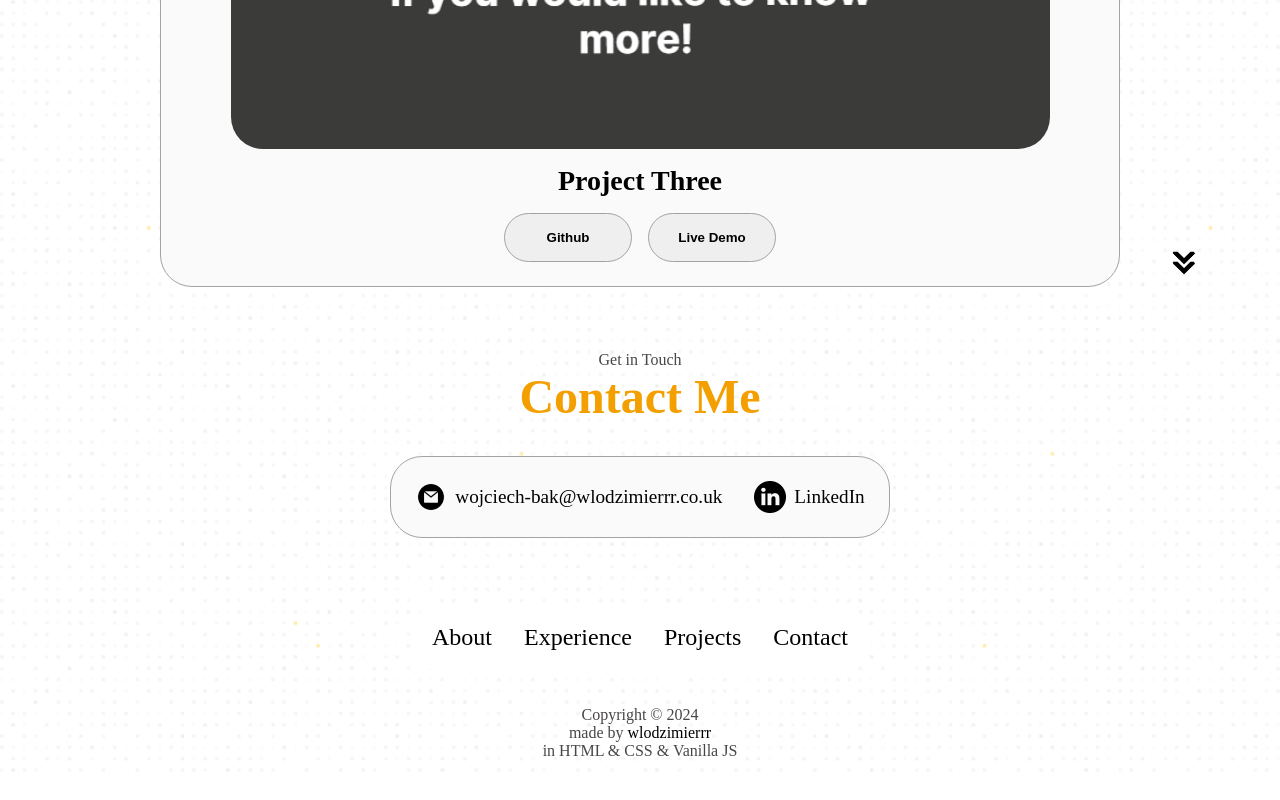
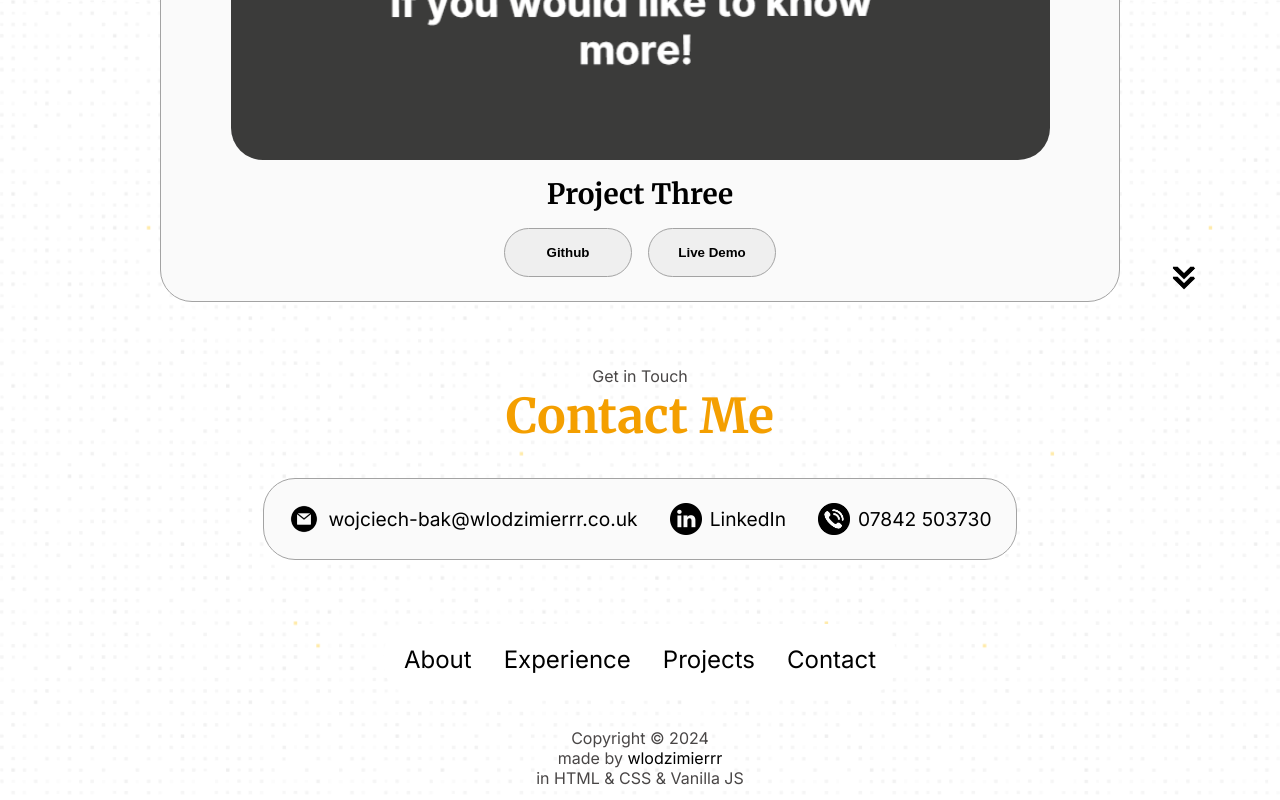
Before and after one commit to wlodzimierrr/website, a plain HTML site: page index.html in a window 1280 px wide. Shown: the part 3838-4638 px from the top of the page. Before the commit the page ends 4616 px from the top, so only its background shows below. Drawn offline with Linux system fonts and the light colour scheme.

Commit message:
update fonts and contact info

```diff
--- a/index.html
+++ b/index.html
@@ -5,6 +5,7 @@
         <meta http-equiv="X-UA-Compatible" content="IE=edge" />
         <meta name="viewport" content="width=device-width, initial-scale=1.0" />
         <title>Wojciech Bak</title>
+        <link rel="icon" type="image/png" href="/assets/strong.png" />
         <link rel="stylesheet" href="style.css" />
         <link rel="stylesheet" href="mediaqueries.css" />
     </head>
@@ -48,7 +49,7 @@
                 <div class="btn-container">
                     <button
                     class="btn btn-color-2"
-                    onclick="window.open('./assets/resume-example.pdf')"
+                    onclick="window.open('./assets/Wojciech_Bak.pdf')"
                     >Download CV
                     </button>
                     <button
@@ -345,7 +346,6 @@
                             </button>
                             <button
                             class="btn btn-color-2 project-btn"
-                            title="Loading may take around 30 seconds (free instance)"
                             onclick="window.open('https://compareproducts.wlodzimierrr.co.uk', '_blank')"
                             >
                                 Live Demo
@@ -441,6 +441,21 @@
                         </a>
                     </p>
                 </div>
+                <div class="contact-info-container">
+                    <img
+                    src="./assets/mobile.png"
+                    alt="Mobile Number icon"
+                    class="icon contact-icon"
+                    />
+                    <p>
+                        <a
+
+                        style="cursor: pointer;"
+                        >
+                            07842 503730
+                        </a>
+                    </p>
+                </div>
             </div>
             </div>
         </section>
--- a/style.css
+++ b/style.css
@@ -1,6 +1,16 @@
 /* General */
 @import url('https://fonts.googleapis.com/css2?family=Inter:wght@100..900&family=Merriweather:ital,wght@0,300;0,400;0,700;0,900;1,300;1,400;1,700;1,900&display=swap');
 @import url('https://fonts.googleapis.com/css2?family=Shadows+Into+Light&display=swap');
+@import url('https://fonts.googleapis.com/css2?family=Roboto:ital,wght@0,100;0,300;0,400;0,500;0,700;0,900;1,100;1,300;1,400;1,500;1,700;1,900&family=Syne:wght@400..800&display=swap');
+
+
+h1, h2, h3 {
+  font-family: 'Merriweather', serif;
+}
+
+body {
+  font-family: 'Inter', sans-serif;
+}
 
 * {
     margin: 0;
@@ -48,6 +58,7 @@ nav {
   justify-content: space-around;
   align-items: center;
   height: 17vh;
+
 
 }
 
@@ -126,6 +137,7 @@ a.a-footer:hover {
   max-height: 0;
   overflow: hidden;
   transition: all 0.3 ease-in-out;
+  border-radius: 0;
 }
 
 .menu-links a {
@@ -144,6 +156,7 @@ a.a-footer:hover {
 
 .menu-links.open {
   max-height: 300px;
+  border-radius: 1rem;
 }
 
 .hamburger-icon.open span:first-child {
@@ -317,6 +330,7 @@ section {
 
 .text-container {
     font-size: 1.25rem;
+    font-family: 'roboto', sans-serif;
 }
 
 .details-container {
```
Also changed, not shown: assets/about-pic.png (deleted), assets/growth.png (added), assets/mobile.png (added), assets/strong.png (added), 2 other files.
